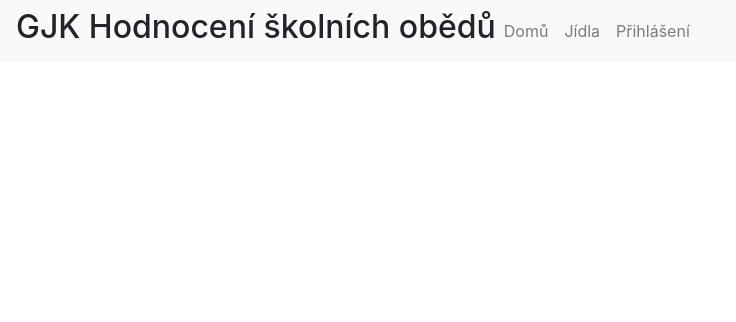
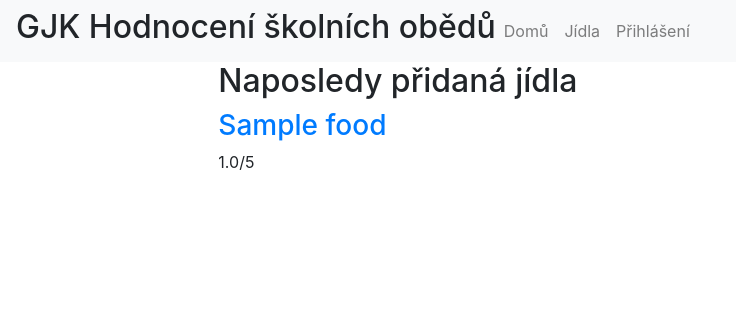
Before and after one commit to Docksein/Maturitni-prace, a Django app: page / in a window 1280 px wide. Shown: the top 322 px of the page, without its empty margins (0-736 px from the left). Run offline with Django 4.2, Linux system fonts and the light colour scheme; tables that the repository leaves empty hold one stand-in row (values such as "Sample post").

Commit message:
updated templates

```diff
--- a/reviews/views.py
+++ b/reviews/views.py
@@ -15,9 +15,6 @@ def food_list_view(request):
     food_list = Food.objects.order_by("title")
     context = { "food_list" : food_list }
     return render(request, "jidlo.html", context)
-
-def review_list_view(request):
-    pass
 
 def review_view(request, food_id):
 
@@ -40,6 +37,7 @@ def review_view(request, food_id):
             review.published_date = timezone.now()
             review.save()
             form = ReviewForm()
+            return render(request, "review_post.html")
 
         else:
             form = ReviewForm()
--- a/templates/base.html
+++ b/templates/base.html
@@ -35,9 +35,14 @@
         </div>
       </nav>
 
-    {% block content %}
-
-    {% endblock %}
+    <div class="content", name="content", id="main">
+      <div class="row justify-content-center" >
+        <div class="col-8" >
+           {% block content %}
+          {% endblock %}
+        </div>
+      </div>
+    </div>
 
     <script src="https://code.jquery.com/jquery-3.3.1.slim.min.js" integrity="sha384-q8i/X+965DzO0rT7abK41JStQIAqVgRVzpbzo5smXKp4YfRvH+8abtTE1Pi6jizo" crossorigin="anonymous"></script>
     <script src="https://cdn.jsdelivr.net/npm/popper.js@1.14.7/dist/umd/popper.min.js" integrity="sha384-UO2eT0CpHqdSJQ6hJty5KVphtPhzWj9WO1clHTMGa3JDZwrnQq4sF86dIHNDz0W1" crossorigin="anonymous"></script>
--- a/templates/home.html
+++ b/templates/home.html
@@ -1 +1,9 @@
 {% extends "base.html" %}
+
+{% block content %}
+<h2>Naposledy přidaná jídla</h2>
+    {% for food in food_list %}
+        <h3><a href="{{ food.get_absolute_url }}">{{ food.title }}</a></h3>
+        <p>{{ food.average_rating }}/5</p>
+    {% endfor %}
+{% endblock %}
--- a/templates/jidlo.html
+++ b/templates/jidlo.html
@@ -1,6 +1,7 @@
 {% extends "base.html" %}
 
 {% block content %}
+<h2>Všechna jídla</h2>
     {% for food in food_list %}
         <h3><a href="{{ food.get_absolute_url }}">{{ food.title }}</a></h3>
         <p>{{ food.average_rating }}/5</p>
--- /dev/null
+++ b/templates/review_post.html
@@ -0,0 +1,5 @@
+{% extends "base.html" %}
+
+{% block content %}
+<h2>Vaše jídlo bylo úspěšně zapsáno</h2>
+{% endblock %}
--- a/templates/reviews.html
+++ b/templates/reviews.html
@@ -6,8 +6,10 @@
 
 {% if user.is_authenticated %}
     <form action="{% url 'food_reviews' food.id %}", method="POST">{% csrf_token %}
-        {{ form.as_p }}
-        <input type="submit" value="Save"/>
+            <div class="form-group">
+                    {{ form.as_p }}
+                <button type="submit" name="Save">Přidat komentář</button>
+            </div>
     </form>
 {% else %}
     <p>Pro hodnocení se musíte přihlásit</p>
```
